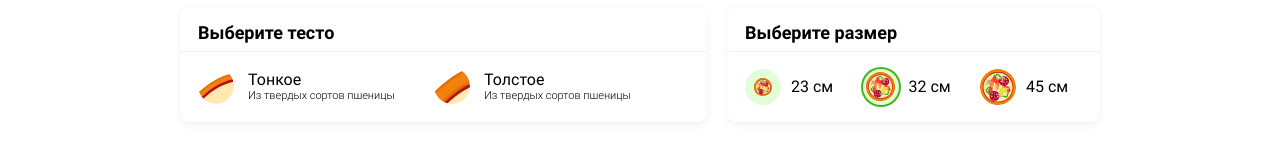
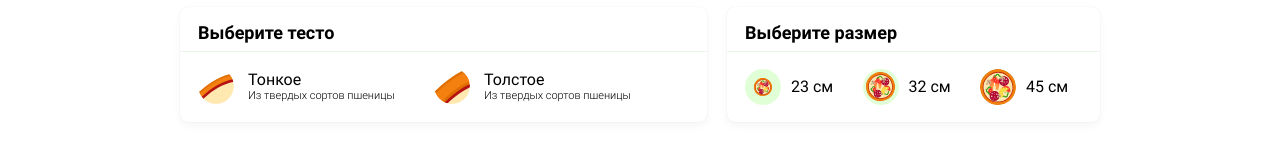
Before and after one commit to htmlacademy-vue/635515-pizza-1, a Vue app in the folder src/frontend/: page / in a window 1280 px wide. Shown: the part 131-281 px from the top of the page. Built offline with nearby package versions, Linux system fonts and the light colour scheme.

Commit message:
feat: add dynamic sizes

```diff
--- /dev/null
+++ b/src/frontend/src/common/constants.js
@@ -0,0 +1,5 @@
+export const SizeNames = {
+  1: "small",
+  2: "normal",
+  3: "big",
+};
--- a/src/frontend/src/views/Index.vue
+++ b/src/frontend/src/views/Index.vue
@@ -34,33 +34,19 @@
               <h2 class="title title--small sheet__title">Выберите размер</h2>
 
               <div class="sheet__content diameter">
-                <label class="diameter__input diameter__input--small">
+                <label
+                  v-for="size in sizeExtended"
+                  :key="size.id"
+                  class="diameter__input"
+                  :class="`diameter__input--${size.internalName}`"
+                >
                   <input
                     type="radio"
                     name="diameter"
-                    value="small"
+                    :value="size.internalName"
                     class="visually-hidden"
                   />
-                  <span>23 см</span>
-                </label>
-                <label class="diameter__input diameter__input--normal">
-                  <input
-                    type="radio"
-                    name="diameter"
-                    value="normal"
-                    class="visually-hidden"
-                    checked
-                  />
-                  <span>32 см</span>
-                </label>
-                <label class="diameter__input diameter__input--big">
-                  <input
-                    type="radio"
-                    name="diameter"
-                    value="big"
-                    class="visually-hidden"
-                  />
-                  <span>45 см</span>
+                  <span>{{ size.name }}</span>
                 </label>
               </div>
             </div>
@@ -507,6 +493,7 @@ import misc from "@/static/misc.json";
 import pizza from "@/static/pizza.json";
 import user from "@/static/user.json";
 import { extendDough } from "@/common/helpers";
+import { SizeNames } from "@/common/constants";
 
 export default {
   name: "IndexHome",
@@ -515,6 +502,9 @@ export default {
       misc,
       pizza,
       user,
+      sizeExtended: pizza.sizes.map((size) => {
+        return { ...size, internalName: SizeNames[size.multiplier] };
+      }),
       doughExtended: pizza.dough.map((doughItem) => extendDough(doughItem)),
     };
   },
```
